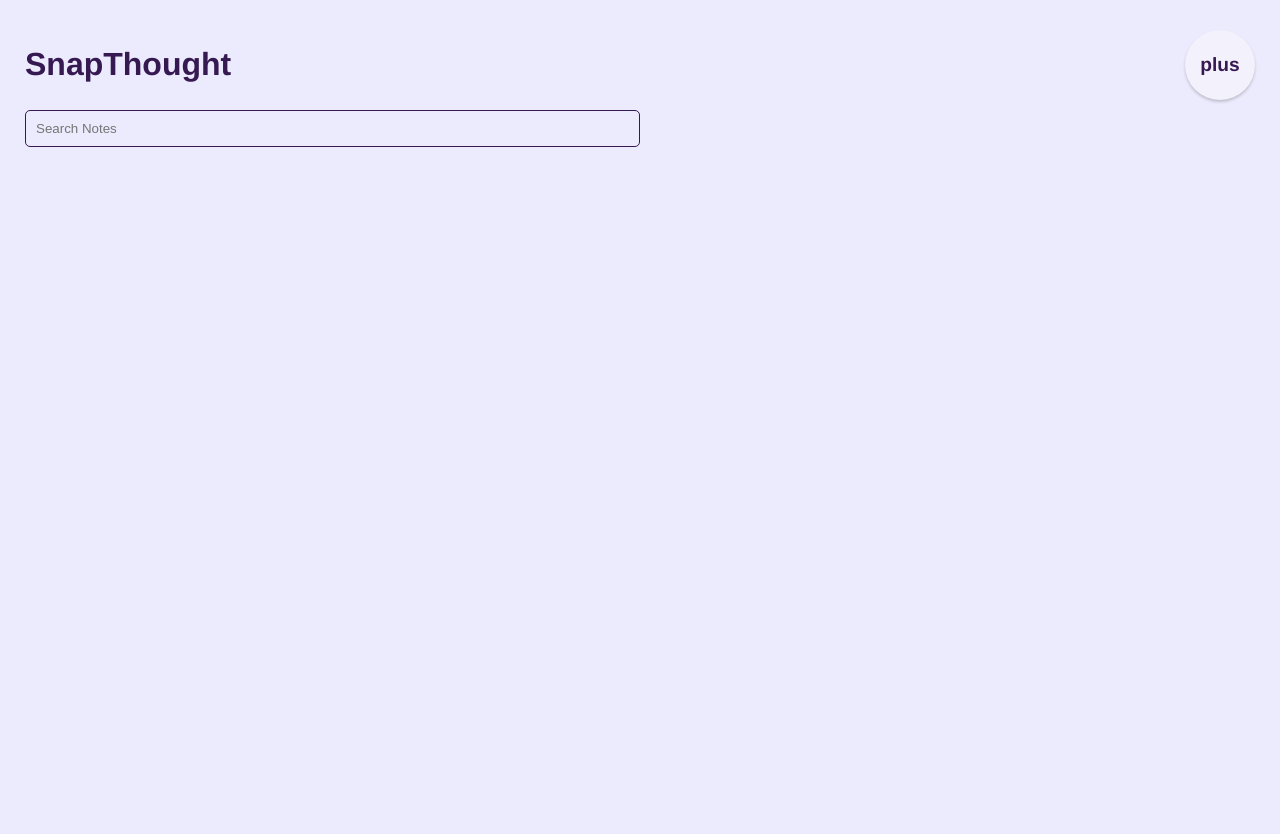
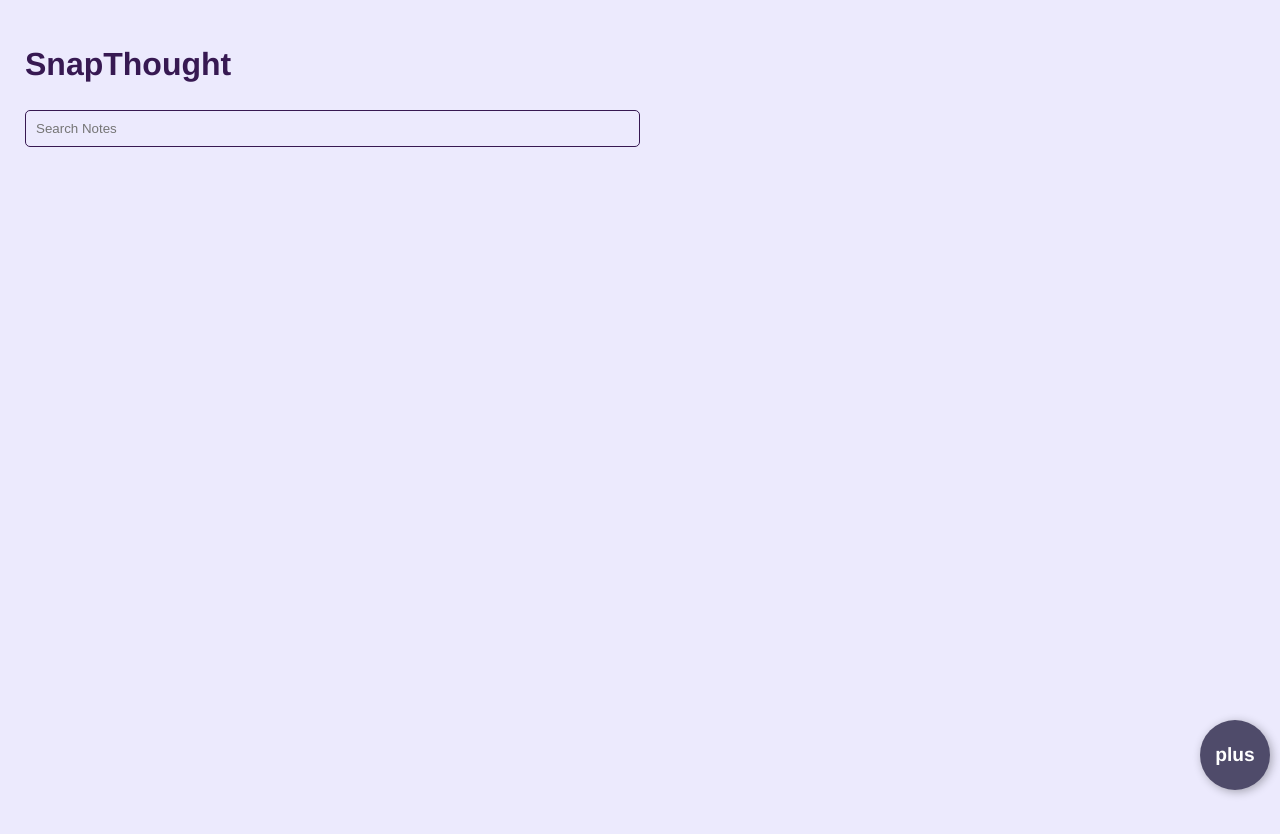
Before and after one commit to hruthvikababburi/my-snapthought, a React (Create React App) app: page / in a window 1280 px wide. Shown: the top 834 px of the page. Built offline with nearby package versions, Linux system fonts and the light colour scheme.

Commit message:
Positioned Floating Button as asked.

```diff
--- a/src/App.css
+++ b/src/App.css
@@ -226,6 +226,31 @@
   margin-left: 20px;
 }
 
+/* FloatingButton.css */
+.floating-button {
+  position: fixed;
+  bottom: 10px;
+  right: 10px;
+  background-color: #4f4b6a; /* Change the color to your preference */
+  color: white;
+  border: none;
+  border-radius: 50%;
+  width: 50px;
+  height: 50px;
+  display: flex;
+  justify-content: center;
+  align-items: center;
+  font-size: small;
+  cursor: pointer;
+  box-shadow: 2px 2px 10px rgba(0, 0, 0, 0.3); /* Optional shadow */
+  transition: background-color 0.3s; /* Add a transition effect */
+}
+
+.floating-button:hover {
+  background-color: #371952; /* Change hover color to your preference */
+}
+
+
 
 
 @media (min-height: 760px) {
--- /dev/null
+++ b/src/Components/FloatingButton.js
@@ -0,0 +1,14 @@
+import React from 'react';
+import { Link } from 'react-router-dom';
+// FloatingButton component
+const FloatingButton = () => {
+  return (
+    <Link to='/create-note'>
+          <button className='floating-button add-note-icon' title='Add Note'>
+              plus
+          </button>
+    </Link>
+  );
+};
+
+export default FloatingButton;
--- a/src/Components/Homepage.js
+++ b/src/Components/Homepage.js
@@ -1,7 +1,8 @@
 import React, { useContext } from 'react'
 import EachNote from './EachNote'
-import { Link } from 'react-router-dom';
+// import { Link } from 'react-router-dom';
 import NoteContext from '../Contexts/NoteContext';
+import FloatingButton from './FloatingButton';
 
 export default function HomePage() {
   const {notes} = useContext(NoteContext)
@@ -9,16 +10,13 @@ export default function HomePage() {
     <div className='main-cont'>
       <div className='main-upper-cont'>
         <h1 className='title'>SnapThought</h1>
-        <Link to='/create-note'>
-          <button className='add-note-icon' title='Add Note'>
-              plus
-          </button>
-        </Link>
+
       </div>
       <input type='search' placeholder='Search Notes' className='input-search'/>
       {notes.map((note)=>{
         return (<EachNote key={note.id} note={note}/>)
       })}
+      <FloatingButton/>
 
 
 
```
